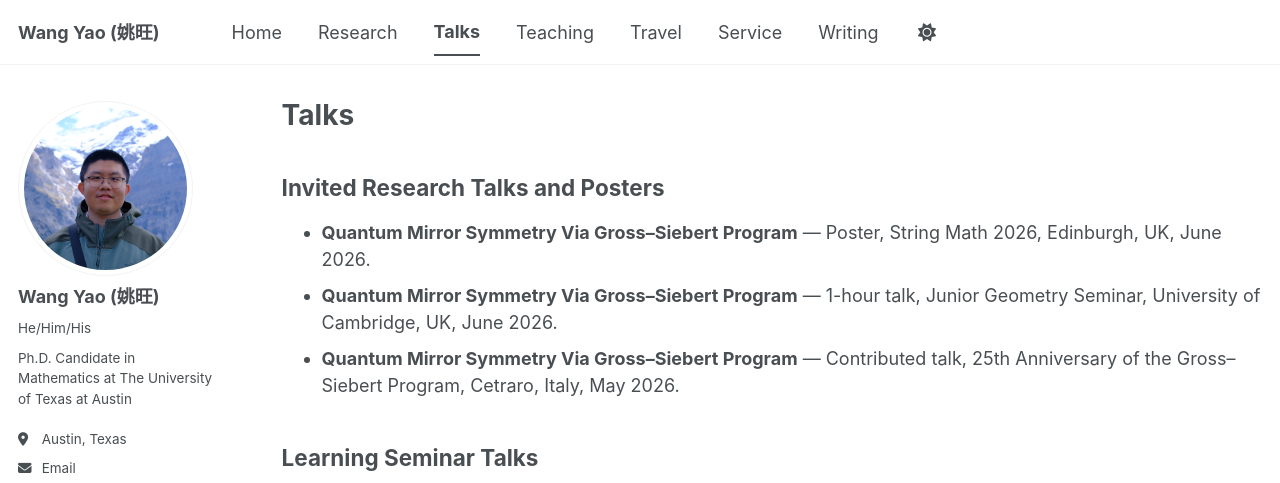
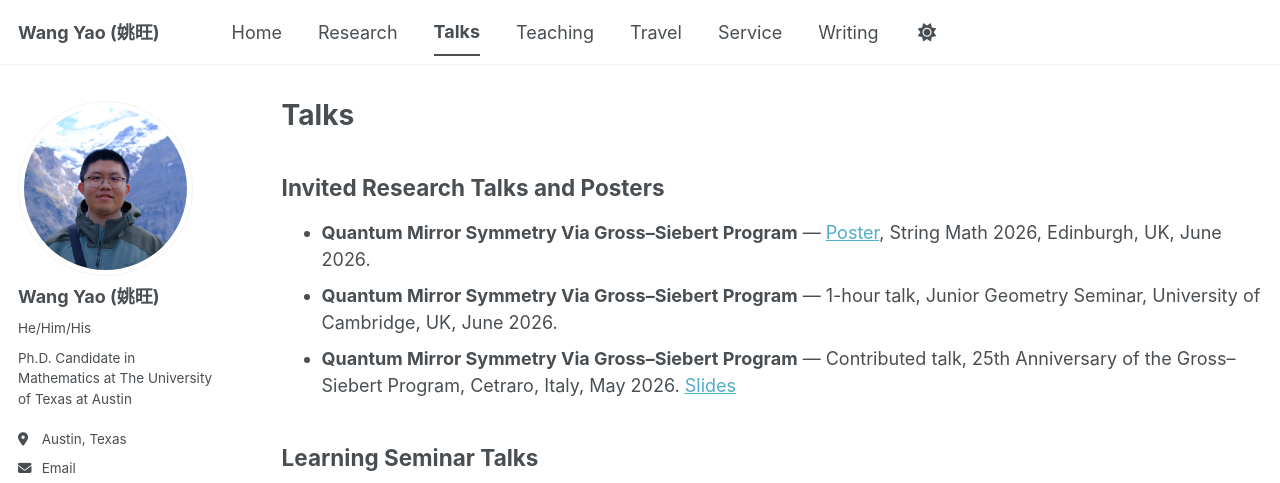
Before and after one commit to yaowang0604-git/yaowang0604-git.github.io, a Jekyll site: the page built from _pages/talks.md, in a window 1280 px wide and 1074 px high. Shown: the top 483 px of the window. Built offline with Jekyll 4.4.1, drawn with Linux system fonts in a browser that asks for light colours; a style sheet for code colours, icons or effects is not loaded.

Commit message:
Update talks.md

```diff
--- a/_pages/talks.md
+++ b/_pages/talks.md
@@ -7,9 +7,9 @@ author_profile: true
 
 ## Invited Research Talks and Posters
 
-- **Quantum Mirror Symmetry Via Gross–Siebert Program** — Poster, String Math 2026, Edinburgh, UK, June 2026.
+- **Quantum Mirror Symmetry Via Gross–Siebert Program** — [Poster](/files/Poster_String_Math_2026_Edinburgh.pdf), String Math 2026, Edinburgh, UK, June 2026.
 - **Quantum Mirror Symmetry Via Gross–Siebert Program** — 1-hour talk, Junior Geometry Seminar, University of Cambridge, UK, June 2026.
-- **Quantum Mirror Symmetry Via Gross–Siebert Program** — Contributed talk, 25th Anniversary of the Gross–Siebert Program, Cetraro, Italy, May 2026.
+- **Quantum Mirror Symmetry Via Gross–Siebert Program** — Contributed talk, 25th Anniversary of the Gross–Siebert Program, Cetraro, Italy, May 2026. [Slides](https://drive.google.com/file/d/1MUYc2cbYcLk0yLbg2sse0o6843c9eaWA/view)
 
 ## Learning Seminar Talks
 
```
